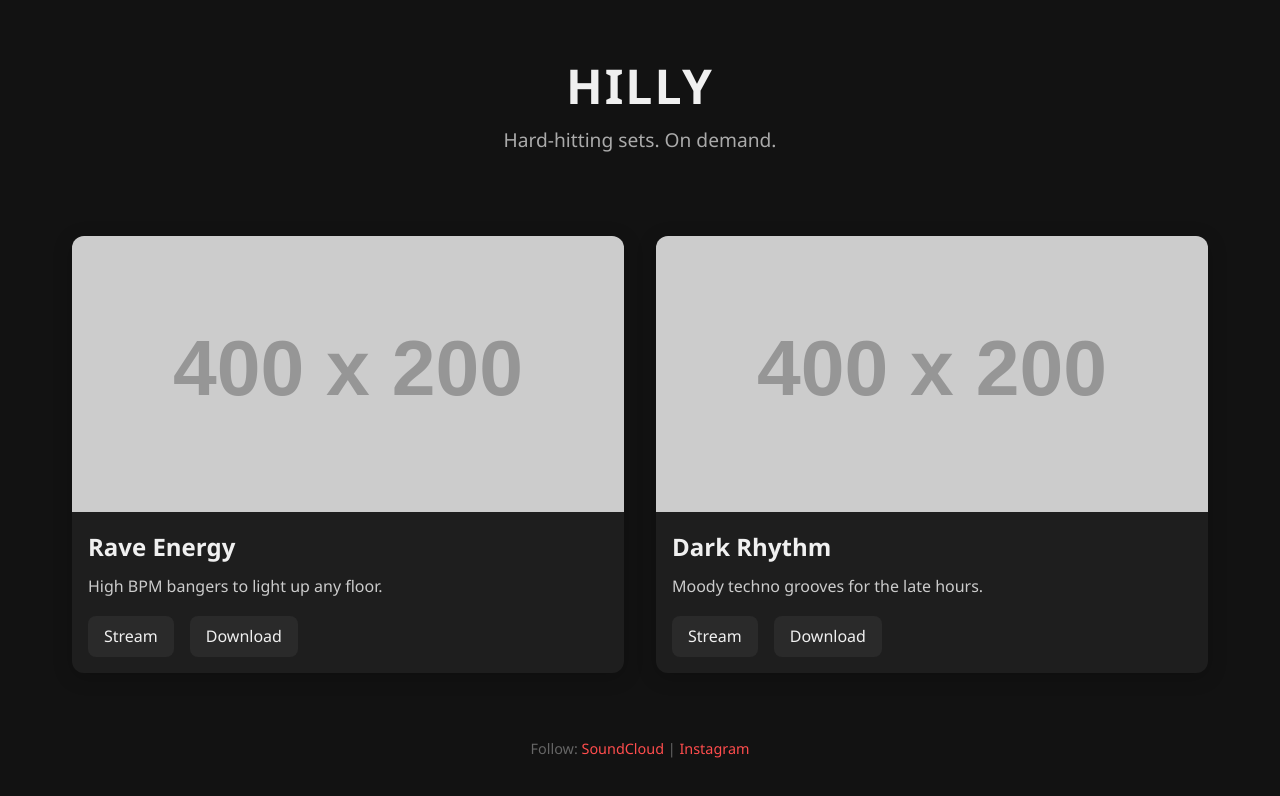
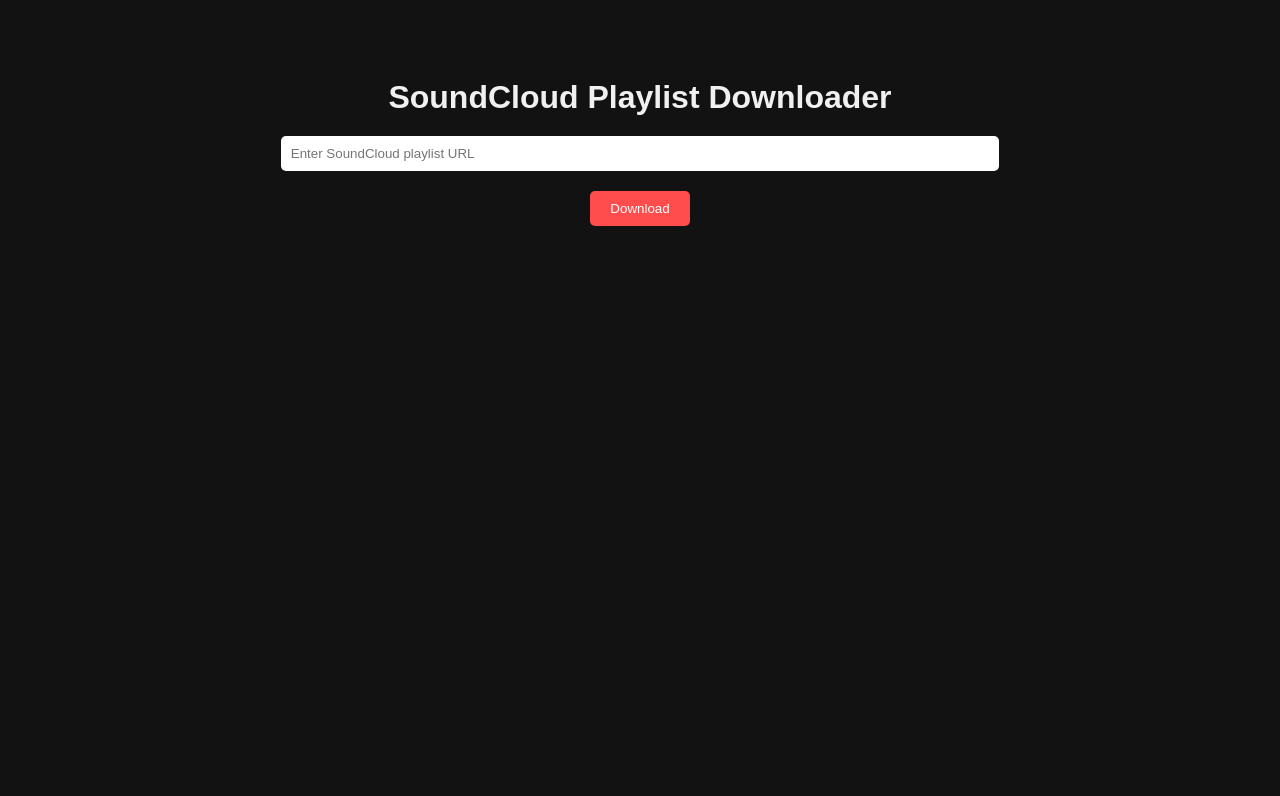
Before and after one commit to LiamHilly/Hilly-site, a plain HTML site: page index.html in a window 1280 px wide. Drawn offline with Linux system fonts and the light colour scheme.

Commit message:
Update index.html

```diff
--- a/index.html
+++ b/index.html
@@ -1,50 +1,74 @@
 <!DOCTYPE html>
 <html lang="en">
 <head>
-  <meta charset="UTF-8" />
-  <meta name="viewport" content="width=device-width, initial-scale=1.0" />
-  <title>HILLY | SoundCloud Playlists</title>
-  <link rel="stylesheet" href="style.css" />
+  <meta charset="UTF-8">
+  <meta name="viewport" content="width=device-width, initial-scale=1">
+  <title>SoundCloud Playlist Downloader</title>
+  <style>
+    body {
+      font-family: Arial, sans-serif;
+      background-color: #121212;
+      color: #f0f0f0;
+      display: flex;
+      flex-direction: column;
+      align-items: center;
+      padding: 50px;
+    }
+    h1 {
+      margin-bottom: 20px;
+    }
+    input[type="text"] {
+      width: 60%;
+      padding: 10px;
+      border: none;
+      border-radius: 5px;
+      margin-bottom: 20px;
+    }
+    button {
+      padding: 10px 20px;
+      background-color: #ff4d4d;
+      border: none;
+      border-radius: 5px;
+      color: #fff;
+      cursor: pointer;
+    }
+    button:hover {
+      background-color: #e60000;
+    }
+  </style>
 </head>
 <body>
-  <header class="header">
-    <h1>HILLY</h1>
-    <p>Hard-hitting sets. On demand.</p>
-  </header>
+  <h1>SoundCloud Playlist Downloader</h1>
+  <input type="text" id="playlistURL" placeholder="Enter SoundCloud playlist URL">
+  <button onclick="downloadPlaylist()">Download</button>
 
-  <main class="playlists">
-    <section class="playlist">
-      <img src="https://via.placeholder.com/400x200.png?text=Rave+Energy" alt="Rave Energy Cover" />
-      <div class="playlist-info">
-        <h2>Rave Energy</h2>
-        <p>High BPM bangers to light up any floor.</p>
-        <div class="buttons">
-          <a href="https://soundcloud.com/yourprofile/rave-energy" target="_blank" class="btn">Stream</a>
-          <a href="https://yourhost.com/downloads/rave-energy.zip" target="_blank" class="btn">Download</a>
-        </div>
-      </div>
-    </section>
-
-    <section class="playlist">
-      <img src="https://via.placeholder.com/400x200.png?text=Dark+Rhythm" alt="Dark Rhythm Cover" />
-      <div class="playlist-info">
-        <h2>Dark Rhythm</h2>
-        <p>Moody techno grooves for the late hours.</p>
-        <div class="buttons">
-          <a href="https://soundcloud.com/yourprofile/dark-rhythm" target="_blank" class="btn">Stream</a>
-          <a href="https://yourhost.com/downloads/dark-rhythm.zip" target="_blank" class="btn">Download</a>
-        </div>
-      </div>
-    </section>
-  </main>
-
-  <footer class="footer">
-    <p>Follow:
-      <a href="https://soundcloud.com/yourprofile" target="_blank">SoundCloud</a> |
-      <a href="https://instagram.com/yourhandle" target="_blank">Instagram</a>
-    </p>
-  </footer>
-
-  <script src="script.js"></script>
+  <script>
+    function downloadPlaylist() {
+      const url = document.getElementById('playlistURL').value;
+      if (url) {
+        // Send the URL to your backend for processing
+        fetch('/download', {
+          method: 'POST',
+          headers: {
+            'Content-Type': 'application/json'
+          },
+          body: JSON.stringify({ playlistURL: url })
+        })
+        .then(response => response.blob())
+        .then(blob => {
+          // Create a link to download the ZIP file
+          const link = document.createElement('a');
+          link.href = window.URL.createObjectURL(blob);
+          link.download = 'playlist.zip';
+          link.click();
+        })
+        .catch(error => {
+          console.error('Error downloading playlist:', error);
+        });
+      } else {
+        alert('Please enter a valid SoundCloud playlist URL.');
+      }
+    }
+  </script>
 </body>
 </html>
```
